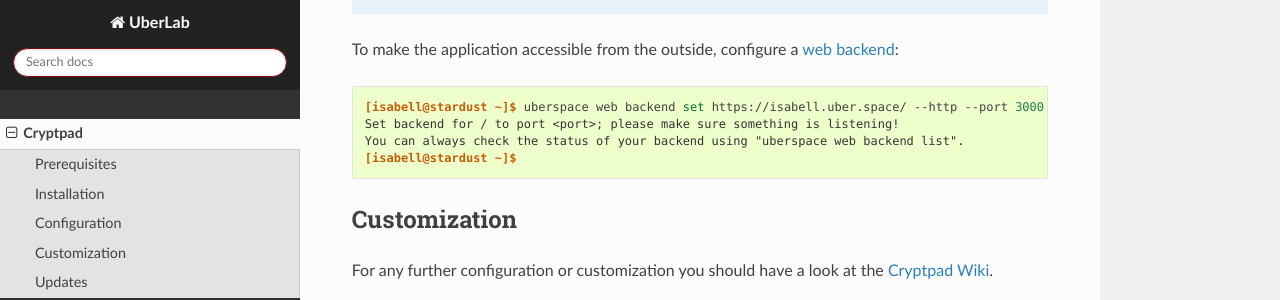
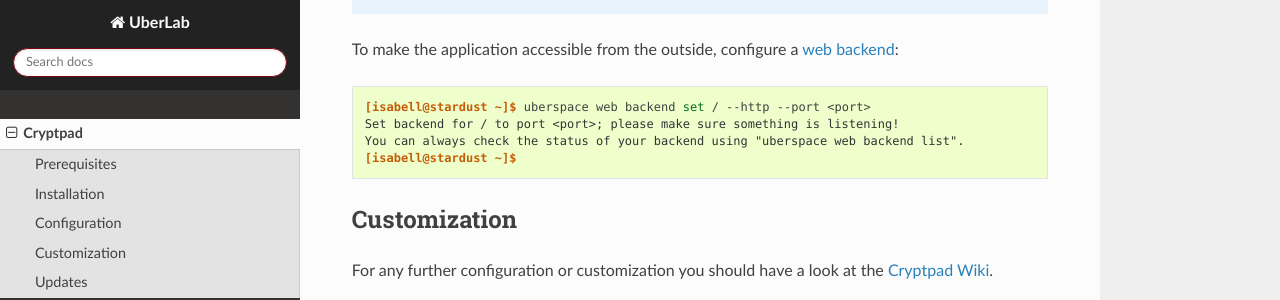
Before and after one commit to Uberspace/lab, a Sphinx documentation site: the page built from source/guide_cryptpad.rst, in a window 1280 px wide and 900 px high, scrolled down 4000 px. Shown: the part 160-460 px from the top of the window. Built offline with Sphinx 7.4.7 and the Read the Docs theme 2.0.0, drawn with Linux system fonts in a browser that asks for light colours; some of the changed lines change nothing that is shown.

Commit message:
[cryptpad] use standard backend snippet

```diff
--- a/source/guide_cryptpad.rst
+++ b/source/guide_cryptpad.rst
@@ -163,16 +163,7 @@
 
     Cryptpad is running on port 3000. You need to use ``/`` or a sub-domain since subfolders are not allowed in cryptpad.
 
-To make the application accessible from the outside, configure a `web backend <webbackend_>`_:
-
-::
-
-  [isabell@stardust ~]$ uberspace web backend set https://isabell.uber.space/ --http --port 3000
-  Set backend for / to port <port>; please make sure something is listening!
-  You can always check the status of your backend using "uberspace web backend list".
-  [isabell@stardust ~]$
-
-.. _webbackend: https://manual.uberspace.de/web-backends.html
+.. include:: includes/web-backend.rst
 
 Customization
 =============
```
